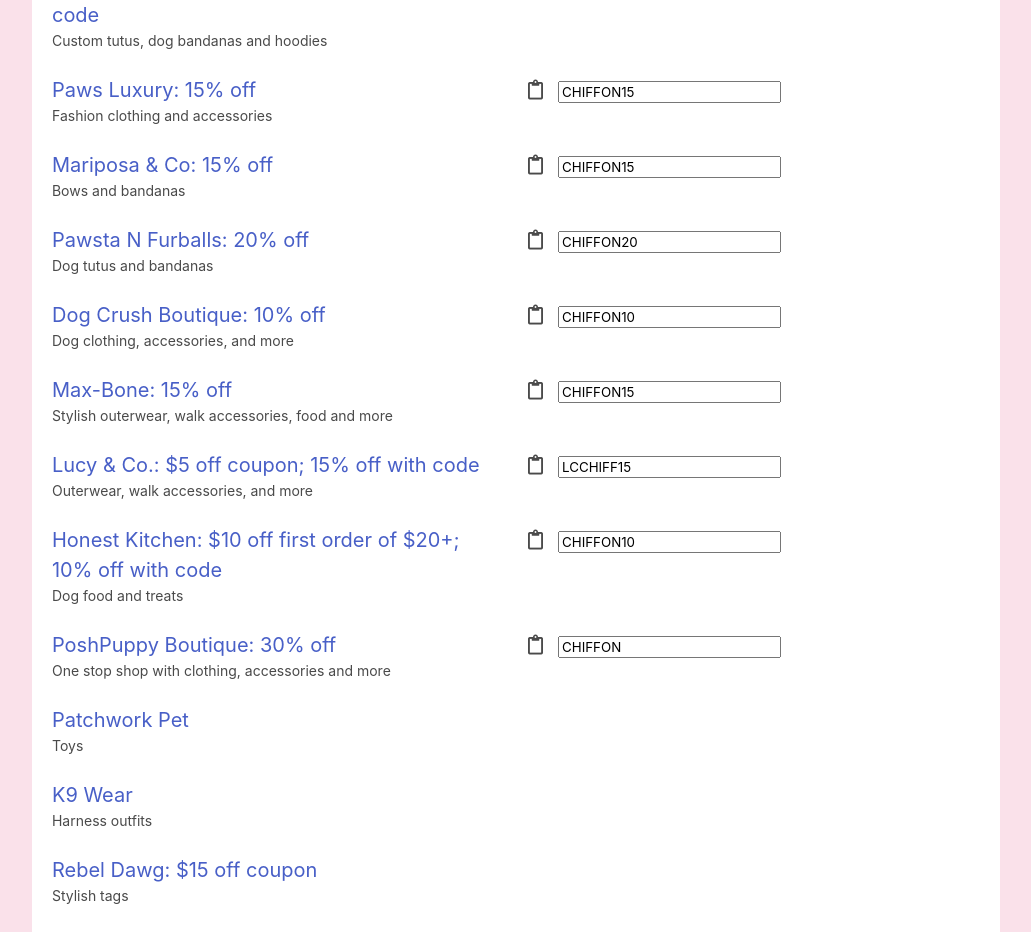
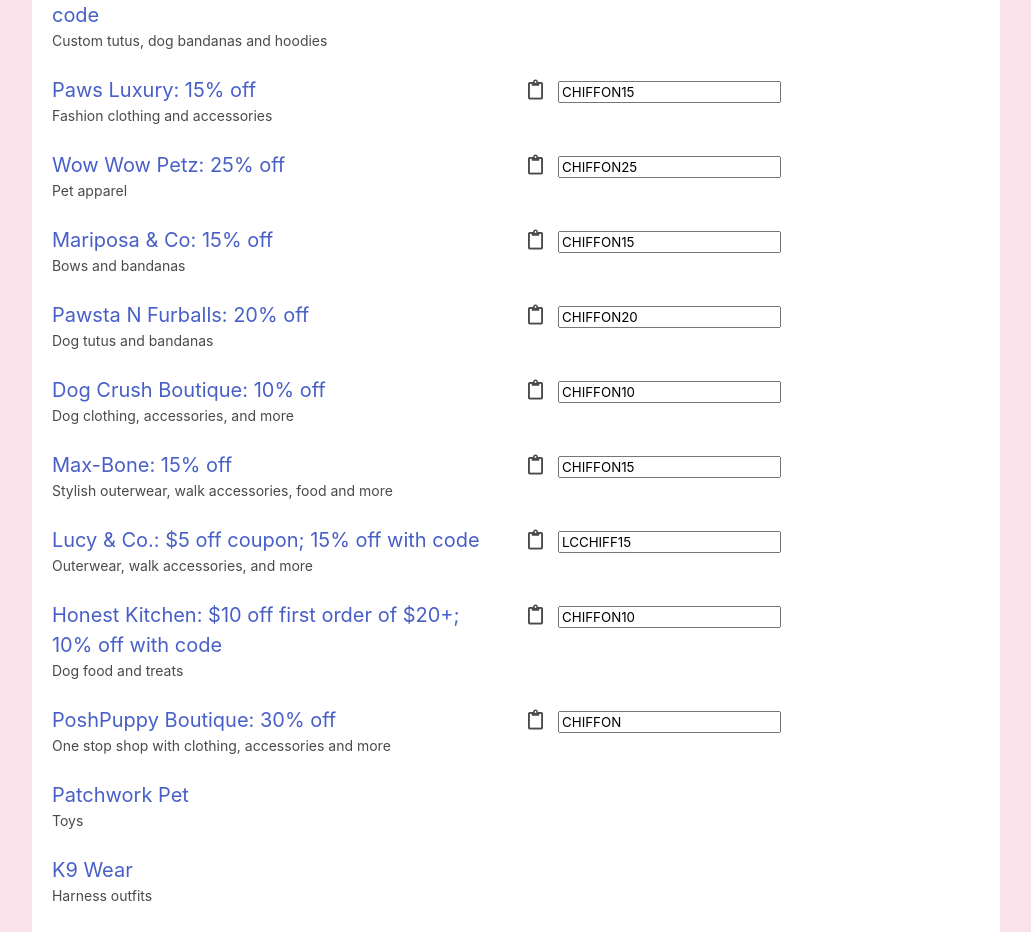
Before and after one commit to TechieQian/chiffon, a React (Create React App) app: page /shop in a window 1280 px wide. Shown: the part 1160-2092 px from the top of the page, without its empty margins (124-1155 px from the left). Built offline with nearby package versions, Linux system fonts and the light colour scheme.

Commit message:
editing sponsors

```diff
--- a/src/data/sponsors.ts
+++ b/src/data/sponsors.ts
@@ -53,6 +53,12 @@ const sponsors = [
     label: "Paws Luxury: 15% off",
     code: "CHIFFON15",
     subtitle: "Fashion clothing and accessories",
+  },
+  {
+    link: "https://wowwowpetz.com/",
+    label: "Wow Wow Petz: 25% off",
+    code: "CHIFFON25",
+    subtitle: "Pet apparel",
   },
   {
     link: "https://www.etsy.com/shop/Mariposandco",
```
